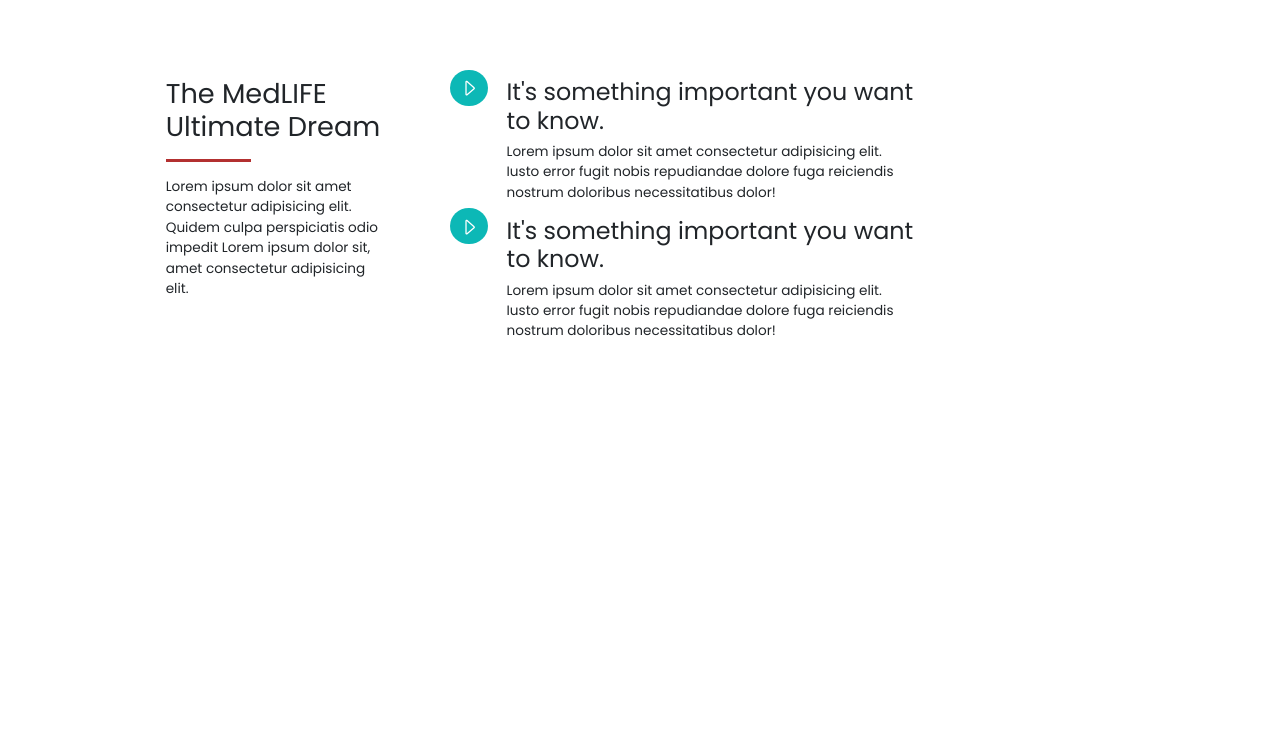
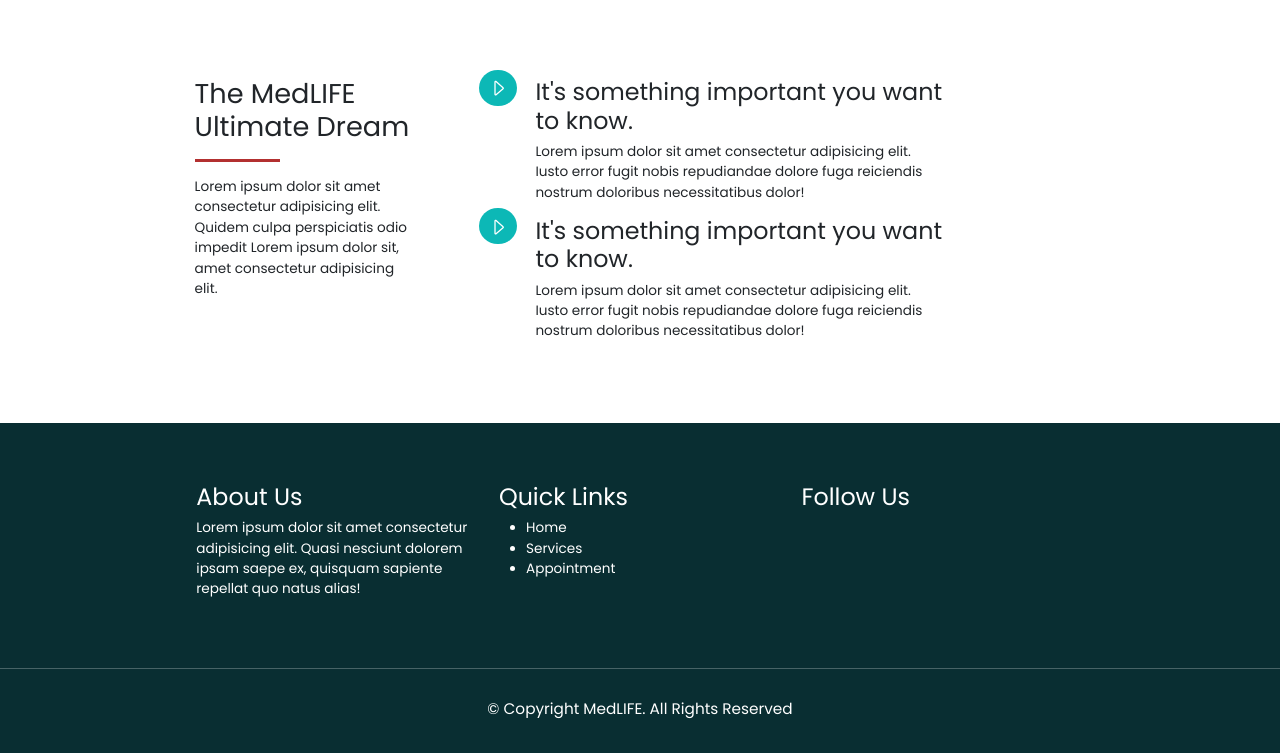
Before and after one commit to Yashcodes/MedLIFE, a website: page service.html in a window 1280 px wide. Shown: the part 1384-2137 px from the top of the page. Before the commit the page ends 1739 px from the top, so only its background shows below. Drawn offline with nearby package versions, Linux system fonts and the light colour scheme.

Commit message:
Service page approx completed, footer section will be edited

```diff
--- a/css/style.css
+++ b/css/style.css
@@ -296,6 +296,7 @@
 
 .service-left {
     margin-right: 50px;
+    margin-left: 34px;
 }
 
 .service-dream-cont span {
@@ -315,3 +316,21 @@
     width: 100px;
     margin: 18px 0px;
 }
+
+.footer {
+    background-color: rgb(9, 46, 50);
+    padding: 22px 0px;
+    color: white;
+    width: 100%;
+    margin-top: 80px;
+}
+
+.footer-column ul {
+    list-style-type: disc;
+}
+
+.copyright {
+    font-size: 18px;
+    margin-top: 34px;
+    margin-bottom: 16px;
+}
--- a/service.html
+++ b/service.html
@@ -196,6 +196,33 @@
 
     </section>
 
+    <footer class="footer" id="footer">
+        <div class="container container-fluid p-5">
+            <div class="row footer-content">
+
+                <div class="footer-column col-md-4 col-sm-5">
+                    <h3>About Us</h3>
+                    <p>Lorem ipsum dolor sit amet consectetur adipisicing elit. Quasi nesciunt dolorem ipsam saepe ex, quisquam sapiente repellat quo natus alias!</p>
+                </div>
+                <div class="footer-column col-md-4 col-sm-5">
+                    <h3>Quick Links</h3>
+                    <ul>
+                        <li>Home</li>
+                        <li>Services</li>
+                        <li>Appointment</li>
+                    </ul>
+                </div>
+                <div class="footer-column col-md-4 col-sm-5">
+                    <h3>Follow Us</h3>
+
+                </div>
+            </div>
+        </div>
+
+        <hr>
+        <span class="copyright text-center d-block ">© Copyright MedLIFE. All Rights Reserved</span>
+    </footer>
+
 
 
     <script src="./node_modules/bootstrap/dist/js/bootstrap.min.js"></script>
```
